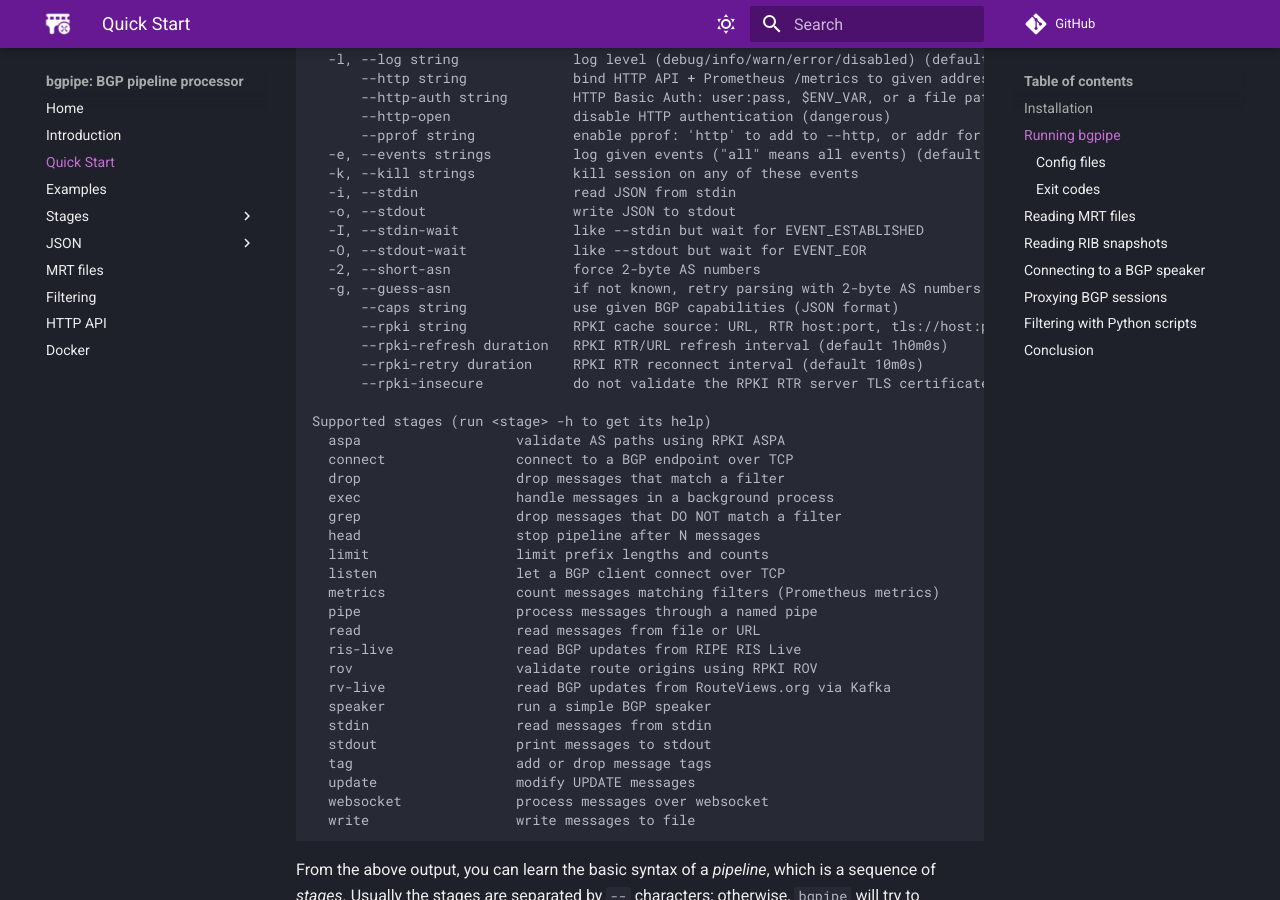
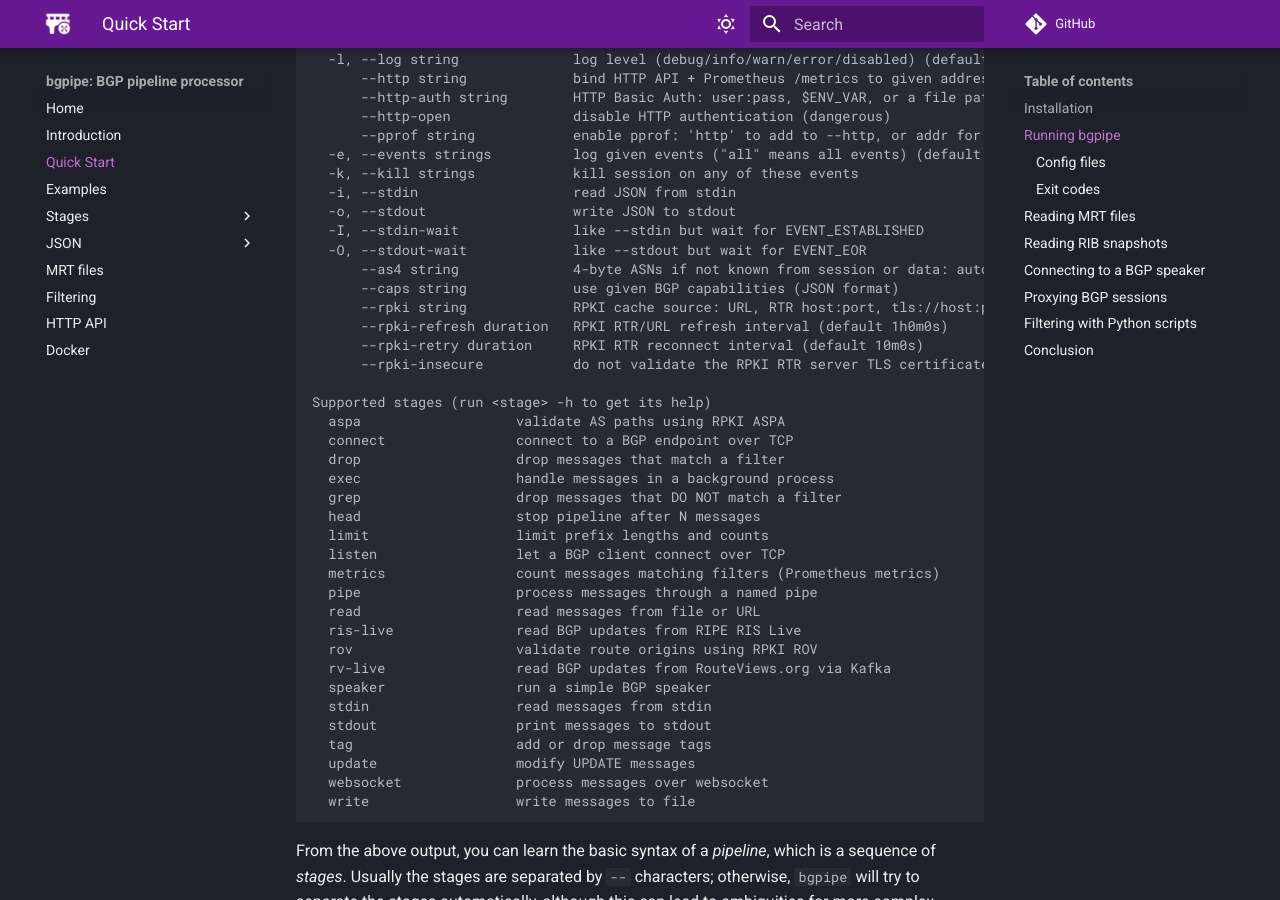
Before and after one commit to bgpfix/bgpipe, an MkDocs documentation site: the page built from docs/quickstart.md, in a window 1280 px wide and 900 px high, scrolled down 662 px. Built offline with MkDocs 1.6.1 and Material for MkDocs 9.7.7, drawn with Linux system fonts in a browser that asks for light colours; comment, search, counter and statistics services are not loaded; the version menu is left out.

Commit message:
replace -2/--short-asn and -g/--guess-asn with --as4 auto|on|off

```diff
--- a/docs/quickstart.md
+++ b/docs/quickstart.md
@@ -53,8 +53,7 @@
   -o, --stdout                  write JSON to stdout
   -I, --stdin-wait              like --stdin but wait for EVENT_ESTABLISHED
   -O, --stdout-wait             like --stdout but wait for EVENT_EOR
-  -2, --short-asn               force 2-byte AS numbers
-  -g, --guess-asn               if not known, retry parsing with 2-byte AS numbers on errors (default true)
+      --as4 string              4-byte ASNs if not known from session or data: auto (4-byte, fall back to 2-byte), on, off (default "auto")
       --caps string             use given BGP capabilities (JSON format)
       --rpki string             RPKI cache source: URL, RTR host:port, tls://host:port, or a local file path (default "https://rpki.cloudflare.com/rpki.json")
       --rpki-refresh duration   RPKI RTR/URL refresh interval (default 1h0m0s)
```
Also changed, not shown: docs/docker.md (+0 -1 lines), docs/stages/ris-live.md (+1 -1 lines), docs/stages/rv-live.md (+1 -1 lines), 4 other files.
